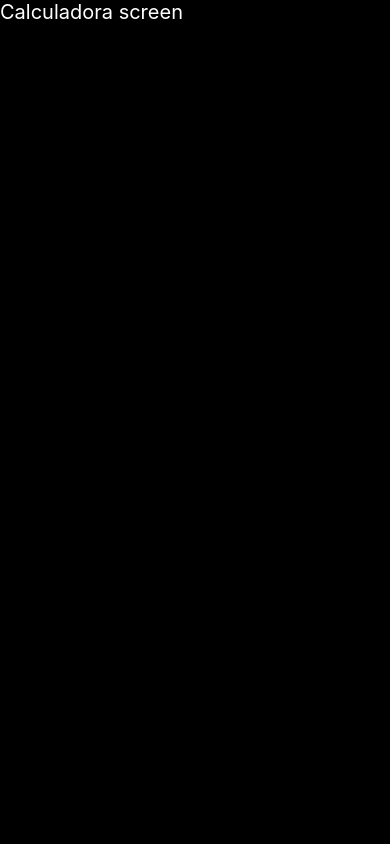
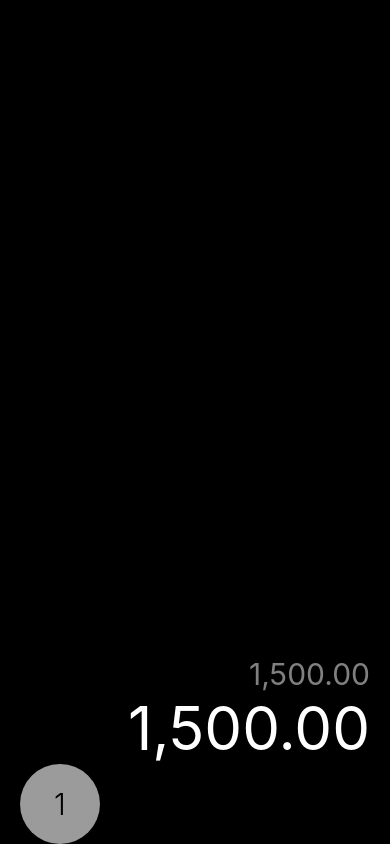
Before and after one commit to luisfal7/calculator, a React Native app: screen / in a window 390 px wide. Built offline with nearby package versions, Linux system fonts and the light colour scheme.

Commit message:
add theme boton

```diff
--- a/src/screens/CalculadoraScreen.tsx
+++ b/src/screens/CalculadoraScreen.tsx
@@ -4,10 +4,24 @@ import { styles } from '../theme/appTheme';
 
 export const CalculadoraScreen = () => {
   return (
-    <View>
-        <Text style={styles.texto}>
-            Calculadora screen
+    <View style={styles.calculadoraContainer}>
+        <Text style={styles.resultadoSecundario}>
+            1,500.00
         </Text>
+        <Text style={styles.resultado}>
+            1,500.00
+        </Text>
+
+        <View>
+
+            <View style={styles.boton}>
+                <Text style={styles.botonTexto}>
+                    1
+                </Text>
+            </View>
+
+        </View>
+
     </View>
   )
 }
--- a/src/theme/appTheme.tsx
+++ b/src/theme/appTheme.tsx
@@ -5,8 +5,33 @@ export const styles = StyleSheet.create({
         flex: 1,
         backgroundColor: 'black'
     },
-    texto:{
+    calculadoraContainer:{
+        flex: 1,
+        paddingHorizontal: 20,
+        justifyContent:'flex-end'
+    },
+    resultado:{
         color:'white',
-        fontSize: 20,
+        fontSize: 60,
+        textAlign:'right'
+    },
+    resultadoSecundario:{
+        color:'rgba(255,255,255,0.5)',
+        fontSize: 30,
+        textAlign:'right'
+    },
+    boton:{
+        height: 80,
+        width: 80,
+        backgroundColor:'#9B9B9B',
+        borderRadius: 100,
+        justifyContent: 'center',
+    },
+    botonTexto:{
+        textAlign:'center',
+        padding:10,
+        fontSize:30,
+        color:'black',
+        fontWeight:'300'
     }
 })
```
